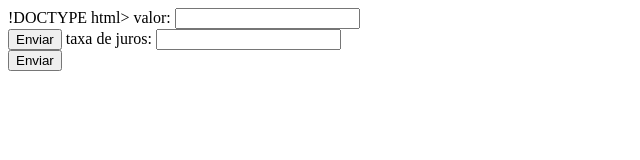
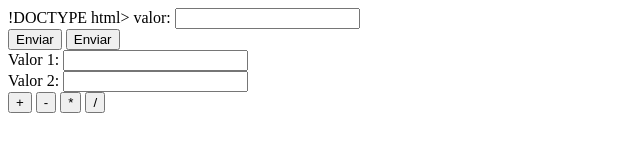
Before and after one commit to marianazzk/primeiroj_3t, a plain HTML site: page index.html in a window 1280 px wide. Shown: the whole page, without its empty margins (0-640 px from the left). Drawn offline with Linux system fonts and the light colour scheme.

Commit message:
Update index.html

```diff
--- a/index.html
+++ b/index.html
@@ -12,7 +12,15 @@
 <body>
     valor: <input id="valor" type="text"> <br>
     <button onclick="total()"> Enviar</button>
-    taxa de juros: <input id="juros" type="text"> <br>
-    <button onclick="total()">Enviar</button>
+
+<button onclick="total()">Enviar</button>
+<span id="resultado"></span><br>
+Valor 1: <input id="v1" type="text"><br>
+Valor 2: <input id="v2" type="text"><br>
+<button onclick="soma()"> + </button>
+<button onclick="subtração()">-</button>
+<button onclick="multiplicação()"> * </button>
+<button onclick="divisão()"> / </button>
+
 </body>
 </html>
```
